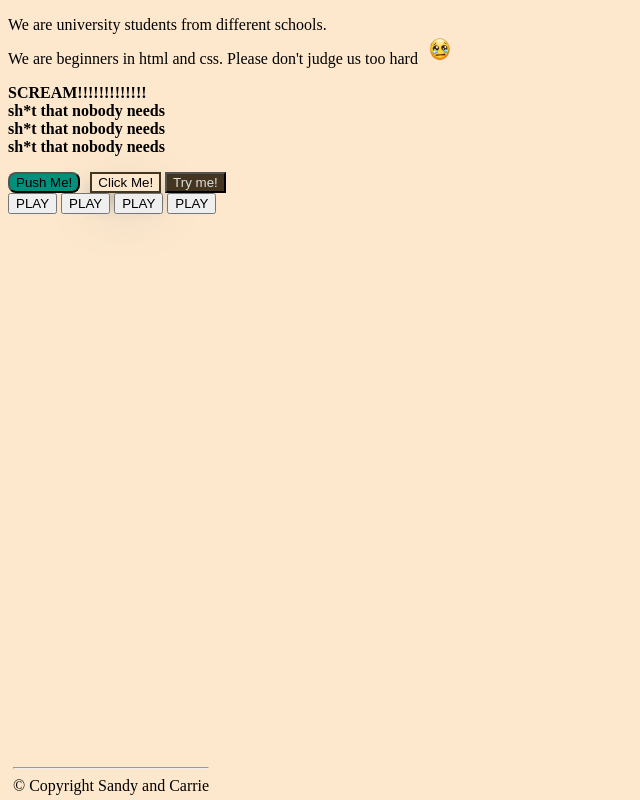
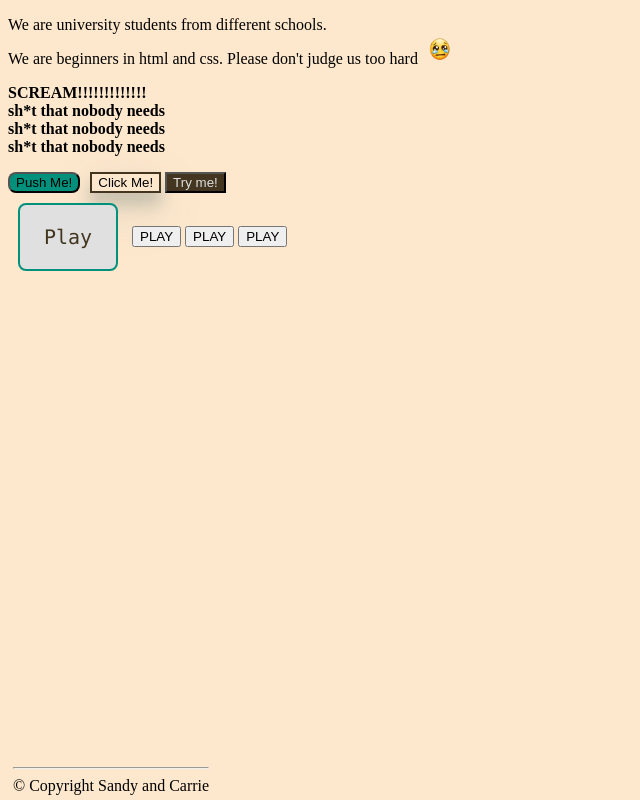
Before and after one commit to CarrieKam/Scream, a plain HTML site: page index.html in a window 1280 px wide. Shown: the whole page, without its empty margins (0-640 px from the left). Drawn offline with Linux system fonts and the light colour scheme.

Commit message:
finish the first audio button design

```diff
--- a/index.html
+++ b/index.html
@@ -49,10 +49,10 @@
         }
     </script>
 
-    <input type="button" value="PLAY" onclick="playMig()">
-    <input type="button" value="PLAY" onclick="playJo()">
-    <input type="button" value="PLAY" onclick="playSo()">
-    <input type="button" value="PLAY" onclick="playWhis()">
+    <button id = "miguelBtn" style="vertical-align:middle" onclick="playMig()"><span>Play</span></button>
+    <input id = "joeyBtn" type="button" value="PLAY" onclick="playJo()">
+    <input id = "soyeonBtn" type="button" value="PLAY" onclick="playSo()">
+    <input id = "joey_WhisperBtn" type="button" value="PLAY" onclick="playWhis()">
 
     <audio id="audioMig" src="Miguel.mp3" type="audio/mpeg"></audio>
     <audio id="audioJo" src="Joey.mp3" type="audio/mpeg"></audio>
--- a/style.css
+++ b/style.css
@@ -12,6 +12,7 @@ body{
 
 .normalBtn:hover {
     background-color:#433520;
+    color: #dfe0df;
 }
 
 .escapeBtn {
@@ -33,6 +34,59 @@ body{
     height:20%;
     margin-top: 10px;
     margin-left: 20px;
+    background-color: #00917c;
+}
+
+#miguelBtn {
+    background-color: #dfe0df;
+    border: 2px solid #00917c;
+    text-align: center;
+    border-radius: 8px;
+    padding: 20px;
+    width: 100px;
+    transition: all 0.3s;
+    cursor: pointer;
+    margin: 10px;
+}
+
+#miguelBtn span {
+    cursor: pointer;
+    display: inline-block;
+    position: relative;
+    transition: 0.3s;
+    color: #433520;
+    font-size: 20px;
+    font-family: "Lucida Console", monospace;
+}
+
+#miguelBtn span:after {
+    content: '\00bb';
+    position: absolute;
+    opacity: 0;
+    top: 0;
+    right: -20px;
+    transition: 0.3s;
+  }
+
+#miguelBtn:hover span {
+    padding-right: 20px;
+}
+
+#miguelBtn:hover span:after {
+    opacity: 1;
+    right: 0;
+}
+
+#joeyBtn {
+
+}
+
+#soyeonBtn {
+
+}
+
+joey_WhisperBtn {
+
 }
 
 footer {
```
